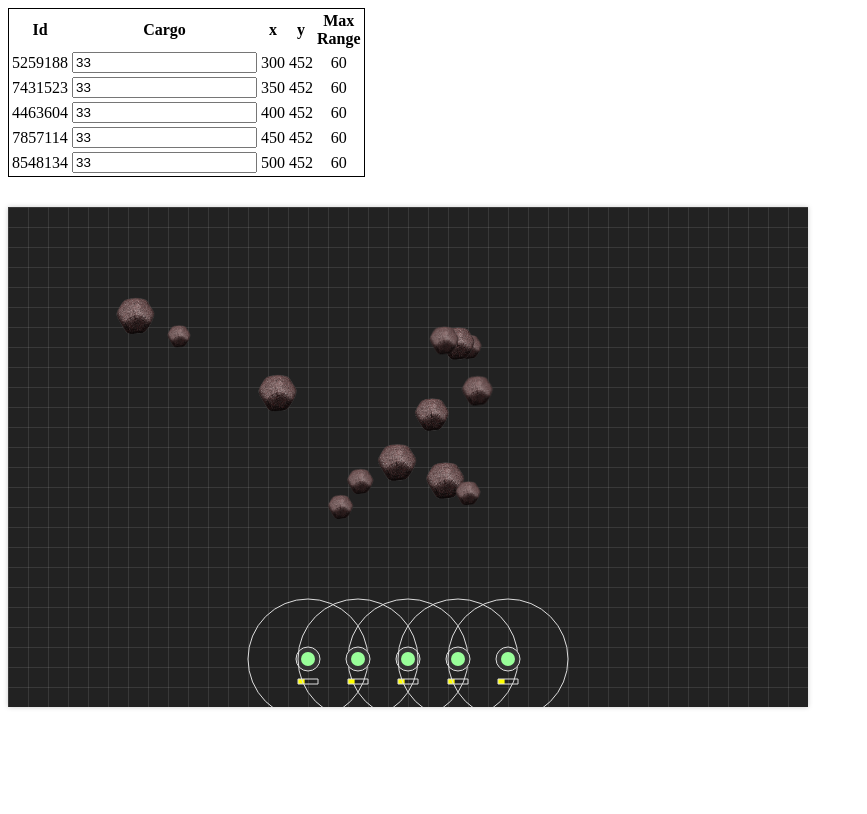
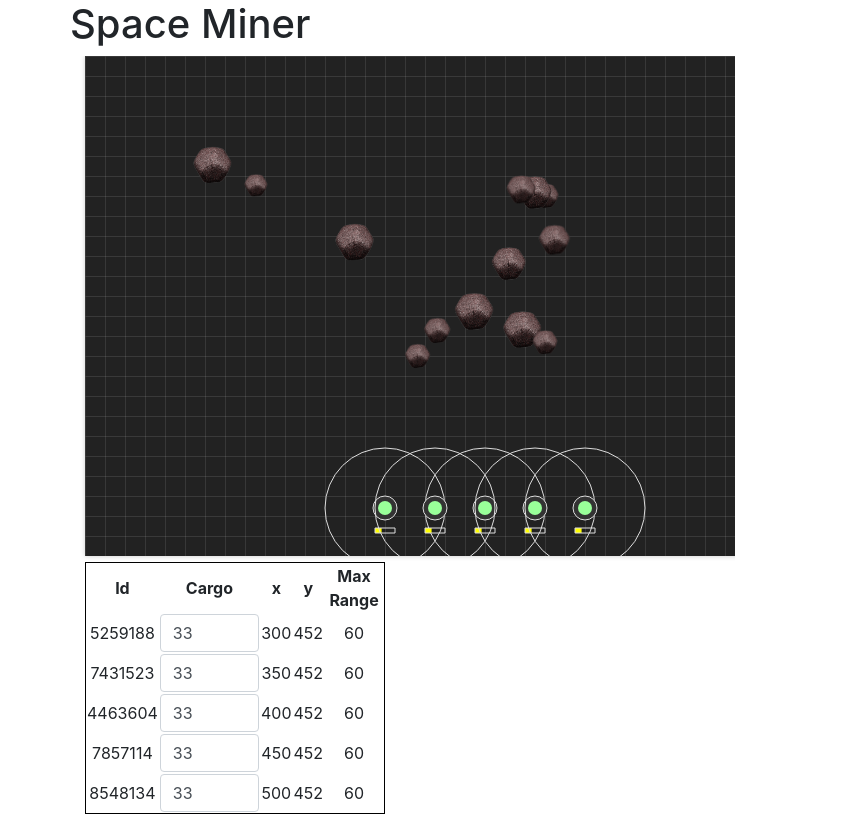
Before and after one commit to Eliondez/SpaceMiner, a website: page client/index.html in a window 1280 px wide. Shown: the whole page, without its empty margins (0-867 px from the left). Drawn offline with nearby package versions, Linux system fonts and the light colour scheme.

Commit message:
Bootstrap, начало интерфейса

```diff
--- a/client/index.html
+++ b/client/index.html
@@ -6,6 +6,10 @@
     <meta http-equiv="X-UA-Compatible" content="ie=edge">
     <title>Document</title>
     <!-- <script src="https://cdn.socket.io/socket.io-1.4.5.js"></script> -->
+    <link rel="stylesheet" href="https://maxcdn.bootstrapcdn.com/bootstrap/4.0.0-beta.2/css/bootstrap.min.css" integrity="sha384-PsH8R72JQ3SOdhVi3uxftmaW6Vc51MKb0q5P2rRUpPvrszuE4W1povHYgTpBfshb" crossorigin="anonymous">
+    <script src="https://code.jquery.com/jquery-3.2.1.slim.min.js" integrity="sha384-KJ3o2DKtIkvYIK3UENzmM7KCkRr/rE9/Qpg6aAZGJwFDMVNA/GpGFF93hXpG5KkN" crossorigin="anonymous"></script>
+    <script src="https://cdnjs.cloudflare.com/ajax/libs/popper.js/1.12.3/umd/popper.min.js" integrity="sha384-vFJXuSJphROIrBnz7yo7oB41mKfc8JzQZiCq4NCceLEaO4IHwicKwpJf9c9IpFgh" crossorigin="anonymous"></script>
+    <script src="https://maxcdn.bootstrapcdn.com/bootstrap/4.0.0-beta.2/js/bootstrap.min.js" integrity="sha384-alpBpkh1PFOepccYVYDB4do5UnbKysX5WZXm3XxPqe5iKTfUKjNkCk9SaVuEZflJ" crossorigin="anonymous"></script>
     <style>
         table {
             text-align: center;
@@ -19,6 +23,16 @@
     </style>
 </head>
 <body>
+    <div class="container">
+        <div class="row">
+            <h1>Space Miner</h1>
+        </div>
+        <div class="row">
+            <div class="col-md-7" style="overflow: hidden;">
+                <canvas id="ctx" width="800" height="500"></canvas>
+            </div>
+        </div>
+
         <div id="app">
             <table>
                 <tr>
@@ -30,16 +44,16 @@
                 </tr>
                 <tr v-for="ship in ships">
                     <td>{{ship.id}}</td>
-                <td><input v-model="ship.cargo.current"></td>
+                    <td><input class="form-control" v-model="ship.cargo.current"></td>
                     <td>{{parseInt(ship.x)}}</td>
                     <td>{{parseInt(ship.y)}}</td>
                     <td>{{ship.maxRange}}</td>
                 </tr>
             </table>
         </div>
-    <div style="display: inline-block; margin: 30px auto;">
-        <canvas id="ctx" width="800" height="500"></canvas>
+
     </div>
+
     <script src="https://unpkg.com/vue"></script>
     <script src="./jquery-3.2.1.min.js"></script>
     <script src="./mineLaser.js"></script>
```
Lines whose indentation alone changed are shown as unchanged.
